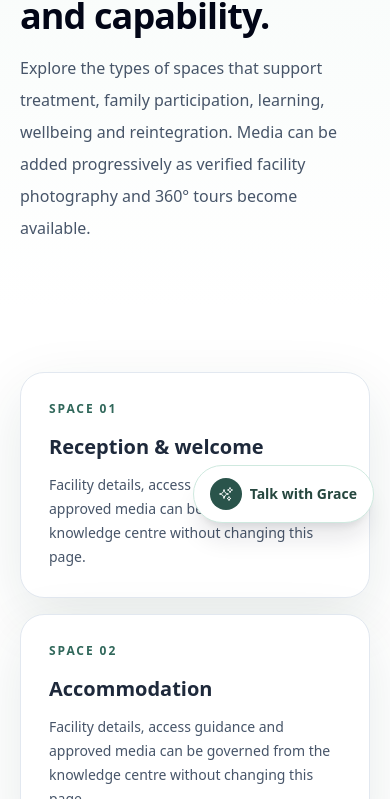
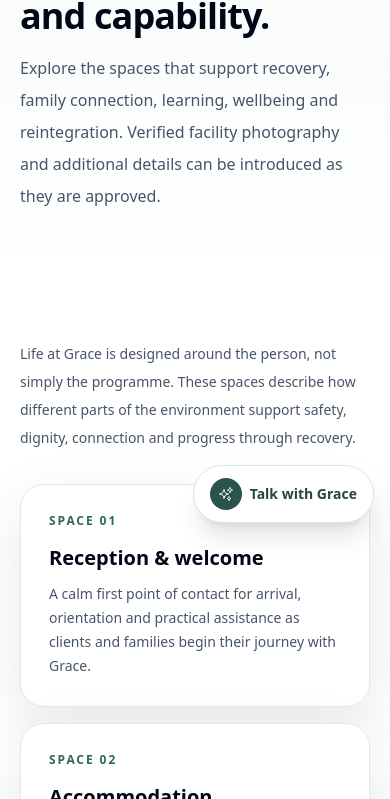
Before and after one commit to EPHANTUS2026/EPHANTUS2026-The_loving-Hand-of-Grace-., a Next.js app: page /life-at-grace in a window 390 px wide. Shown: the part 301-1100 px from the top of the page. Built offline with nearby package versions, Linux system fonts and the light colour scheme; no server answers.

Commit message:
Repair Life at Grace content and responsive cards

```diff
--- a/app/life-at-grace/page.js
+++ b/app/life-at-grace/page.js
@@ -1,3 +1,29 @@
 import PageHero from '@/components/PageHero';
-const spaces=['Reception & welcome','Accommodation','Counselling rooms','Group therapy spaces','Dining','Wellness areas','Garden & outdoor areas','Family spaces','Training & life-skills areas','Recreation','Reflection / worship spaces','Administration & support'];
-export default function Page(){return <><PageHero eyebrow="Life at Grace" title="A calm environment designed around recovery, dignity and capability." description="Explore the types of spaces that support treatment, family participation, learning, wellbeing and reintegration. Media can be added progressively as verified facility photography and 360° tours become available."/><section className="section"><div className="container-page grid gap-4 sm:grid-cols-2 lg:grid-cols-3">{spaces.map((x,i)=><article key={x} className="card min-h-44"><div className="text-xs font-black uppercase tracking-[.16em] text-grace-700">Space {String(i+1).padStart(2,'0')}</div><h2 className="mt-4 text-xl font-black">{x}</h2><p className="mt-3 text-sm leading-6 text-slate-600">Facility details, access guidance and approved media can be governed from the knowledge centre without changing this page.</p></article>)}</div></section></>}
+
+const spaces=[
+ {title:'Reception & welcome',description:'A calm first point of contact for arrival, orientation and practical assistance as clients and families begin their journey with Grace.'},
+ {title:'Accommodation',description:'Residential spaces intended to support rest, routine, privacy and the everyday structure that forms part of recovery.'},
+ {title:'Counselling rooms',description:'Private environments for confidential counselling, therapeutic conversations and appropriate one-to-one support.'},
+ {title:'Group therapy spaces',description:'Supportive spaces for facilitated group sessions, shared learning and recovery-focused connection with others.'},
+ {title:'Dining',description:'A communal setting for meals and healthy daily routines, supporting structure, connection and everyday wellbeing.'},
+ {title:'Wellness areas',description:'Spaces for appropriate wellness, reflection and restorative activities that complement the wider recovery journey.'},
+ {title:'Garden & outdoor areas',description:'Outdoor environments for fresh air, quiet reflection, appropriate recreation and connection with the natural environment.'},
+ {title:'Family spaces',description:'Appropriate spaces for consent-aware family visits, communication and reconnection as part of supported recovery.'},
+ {title:'Training & life-skills areas',description:'Learning environments for practical skills, personal development and preparation for sustainable reintegration.'},
+ {title:'Recreation',description:'Spaces for healthy leisure, appropriate activity and positive social connection within the recovery environment.'},
+ {title:'Reflection / worship spaces',description:'Quiet spaces for personal reflection and voluntary spiritual practice, respecting each person’s dignity and beliefs.'},
+ {title:'Administration & support',description:'The operational setting where authorized staff coordinate admissions, care support and essential facility services.'}
+];
+
+export default function Page(){
+ return <><PageHero eyebrow="Life at Grace" title="A calm environment designed around recovery, dignity and capability." description="Explore the spaces that support recovery, family connection, learning, wellbeing and reintegration. Verified facility photography and additional details can be introduced as they are approved."/>
+ <section className="section overflow-hidden"><div className="container-page">
+  <div className="mb-8 max-w-3xl"><p className="text-sm leading-7 text-slate-600">Life at Grace is designed around the person, not simply the programme. These spaces describe how different parts of the environment support safety, dignity, connection and progress through recovery.</p></div>
+  <div className="grid grid-cols-1 gap-4 md:grid-cols-2 xl:grid-cols-3">{spaces.map((space,i)=><article key={space.title} className="card h-full min-w-0 overflow-hidden">
+   <div className="text-xs font-black uppercase tracking-[.16em] text-grace-700">Space {String(i+1).padStart(2,'0')}</div>
+   <h2 className="mt-4 break-words text-xl font-black leading-tight text-slate-950">{space.title}</h2>
+   <p className="mt-3 break-words text-sm leading-6 text-slate-600">{space.description}</p>
+  </article>)}</div>
+  <div className="mt-8 rounded-3xl border border-grace-100 bg-grace-50 p-6 sm:p-8"><h2 className="text-xl font-black text-slate-950">A clearer view of the facility is coming progressively.</h2><p className="mt-2 max-w-3xl text-sm leading-6 text-slate-600">Only approved and verified facility information should appear here. Photography, accessibility guidance and virtual-tour media can be added as they are reviewed, without making unverified claims about the centre.</p></div>
+ </div></section></>
+}
```
